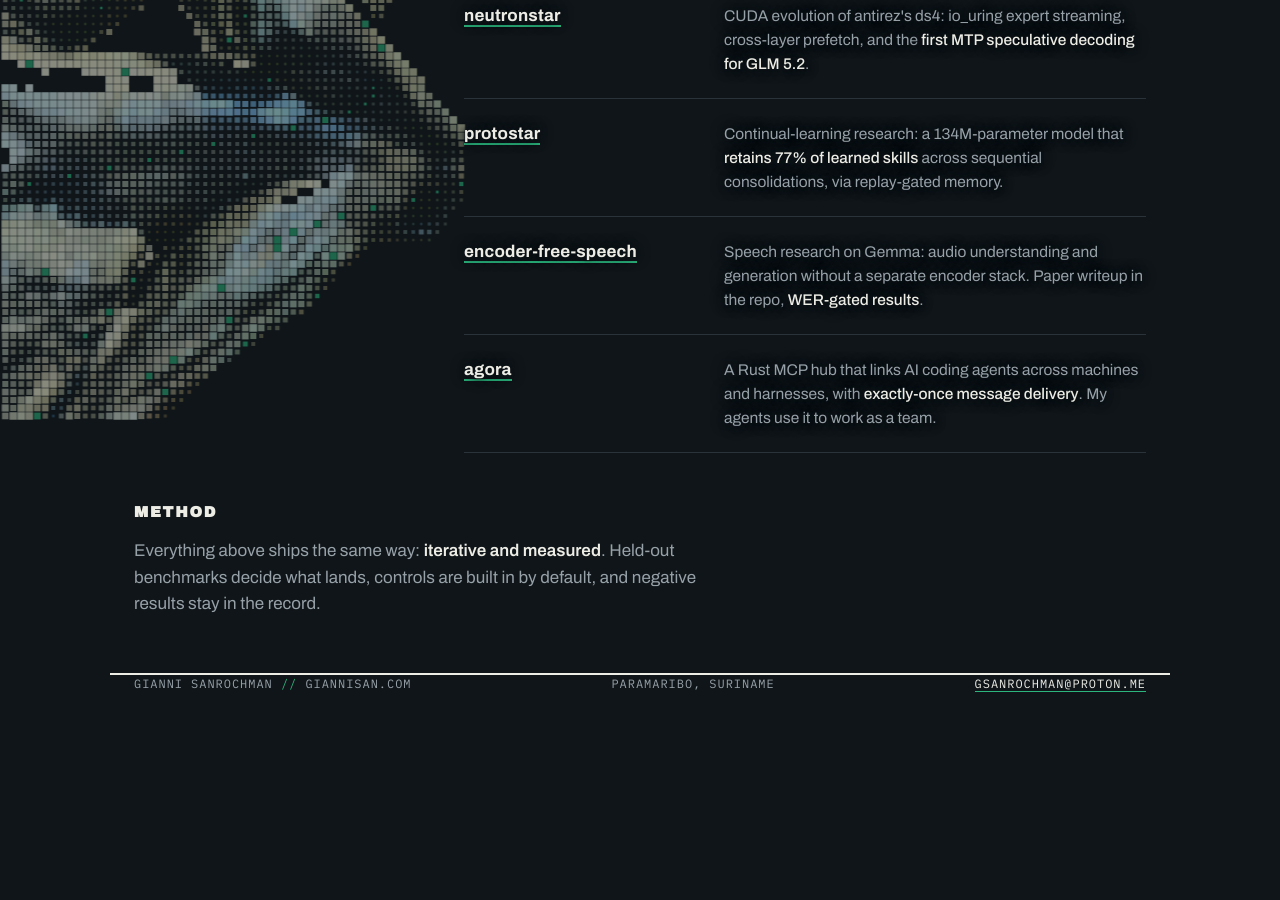
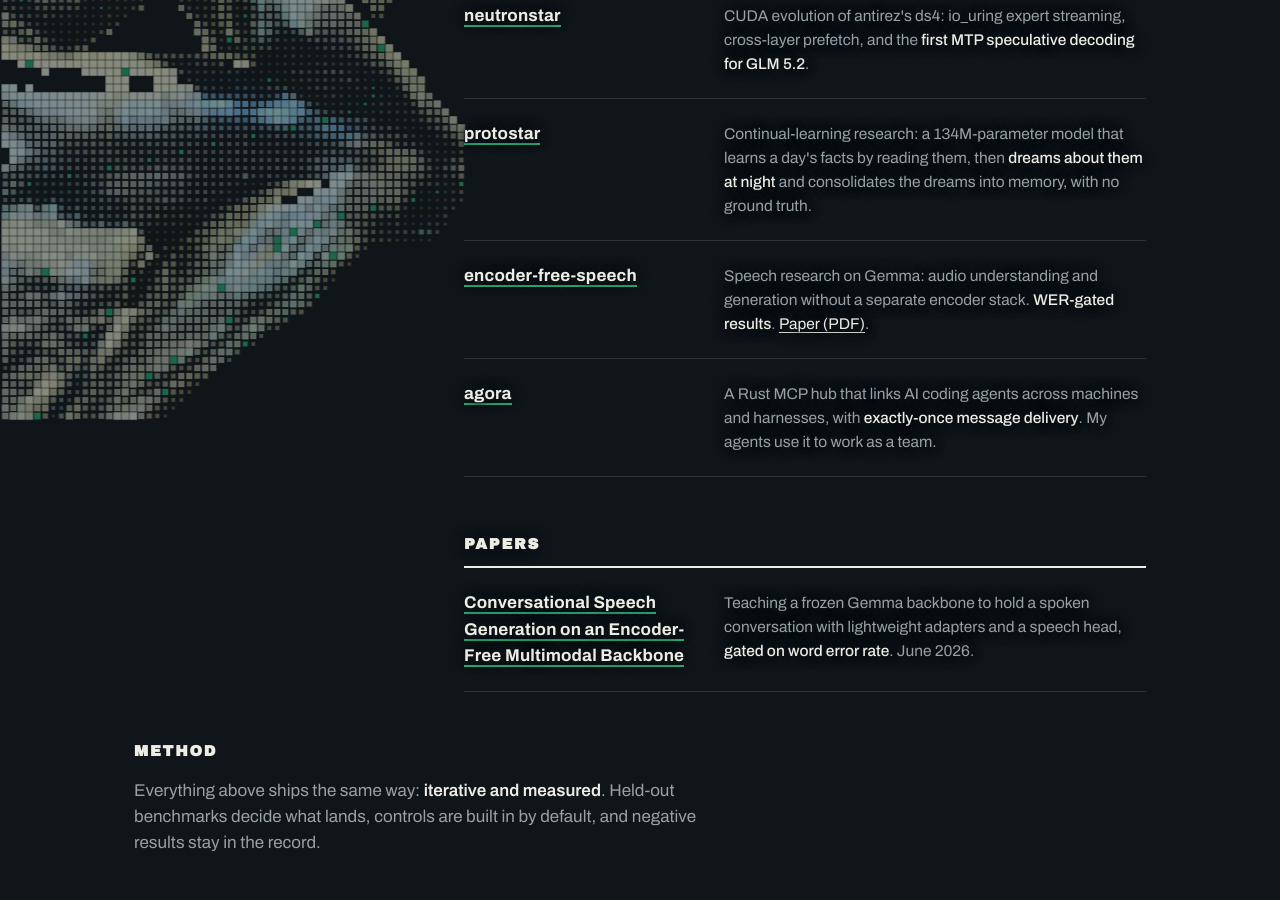
Before and after one commit to giannisanni/giannisan.com, a plain HTML site: page index.html in a window 1280 px wide. Shown: the part 1160-2060 px from the top of the page. Before the commit the page ends 1854 px from the top, so only its background shows below. Drawn offline with Linux system fonts and the light colour scheme.

Commit message:
Add Papers section: encoder-free speech paper

```diff
--- a/index.html
+++ b/index.html
@@ -159,6 +159,8 @@
   .item h3 a:hover, .item h3 a:focus-visible { background: var(--accent); color: var(--paper); }
   .item p { color: var(--muted); font-size: 15.5px; }
   .item p em { font-style: normal; color: var(--ink); font-weight: 500; }
+  .item p a { color: var(--ink); text-underline-offset: 3px; }
+  .item p a:hover, .item p a:focus-visible { background: var(--accent); color: var(--paper); }
 
   .method { padding: 40px 0 56px; }
   .method p { max-width: 62ch; color: var(--muted); margin-top: 14px; }
@@ -238,6 +240,7 @@
     <p class="role"><span class="hl">I just love building.</span> Lately: a freight company, an inference engine, an operating system. I own the problem, the architecture, the verification, and the pager.</p>
     <p class="bio">I founded and run <strong>Aircrate</strong>, a freight forwarder connecting the USA and China to Suriname, on a stack I built end to end. I maintain <strong>pulsar</strong>, an open-source Rust and CUDA engine that streams 743B-parameter models from SSD through two consumer GPUs. MSc in Psychology from Erasmus University Rotterdam, interdisciplinary track on digitalisation in work and society.</p>
     <nav class="links" aria-label="Profiles">
+      <a href="#papers">Papers</a>
       <a href="https://github.com/giannisanni">GitHub</a>
       <a href="https://huggingface.co/giannisan">Hugging Face</a>
       <a href="https://www.linkedin.com/in/gianni-sanrochman-145498289/">LinkedIn</a>
@@ -269,17 +272,28 @@
 
     <div class="item">
       <h3><a href="https://github.com/giannisanni/protostar">protostar</a></h3>
-      <p>Continual-learning research: a 134M-parameter model that <em>retains 77% of learned skills</em> across sequential consolidations, via replay-gated memory.</p>
+      <p>Continual-learning research: a 134M-parameter model that learns a day's facts by reading them, then <em>dreams about them at night</em> and consolidates the dreams into memory, with no ground truth.</p>
     </div>
 
     <div class="item">
       <h3><a href="https://github.com/giannisanni/encoder-free-speech">encoder-free-speech</a></h3>
-      <p>Speech research on Gemma: audio understanding and generation without a separate encoder stack. Paper writeup in the repo, <em>WER-gated results</em>.</p>
+      <p>Speech research on Gemma: audio understanding and generation without a separate encoder stack. <em>WER-gated results</em>. <a href="papers/encoder-free-speech.pdf">Paper (PDF)</a>.</p>
     </div>
 
     <div class="item">
       <h3><a href="https://github.com/giannisanni/agora">agora</a></h3>
       <p>A Rust MCP hub that links AI coding agents across machines and harnesses, with <em>exactly-once message delivery</em>. My agents use it to work as a team.</p>
+    </div>
+  </section>
+
+  <section class="manifest" id="papers" aria-label="Papers">
+    <div class="manifest-head">
+      <h2>Papers</h2>
+    </div>
+
+    <div class="item">
+      <h3><a href="papers/encoder-free-speech.pdf">Conversational Speech Generation on an Encoder-Free Multimodal Backbone</a></h3>
+      <p>Teaching a frozen Gemma backbone to hold a spoken conversation with lightweight adapters and a speech head, <em>gated on word error rate</em>. June 2026.</p>
     </div>
   </section>
 
```
Also changed, not shown: 1 other file.
